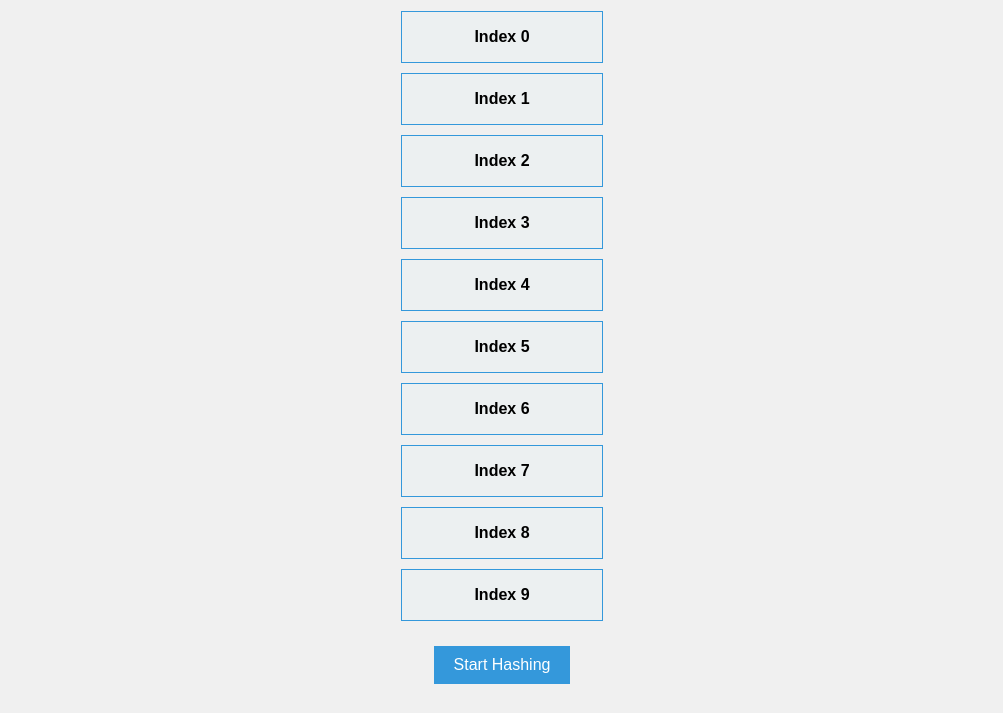
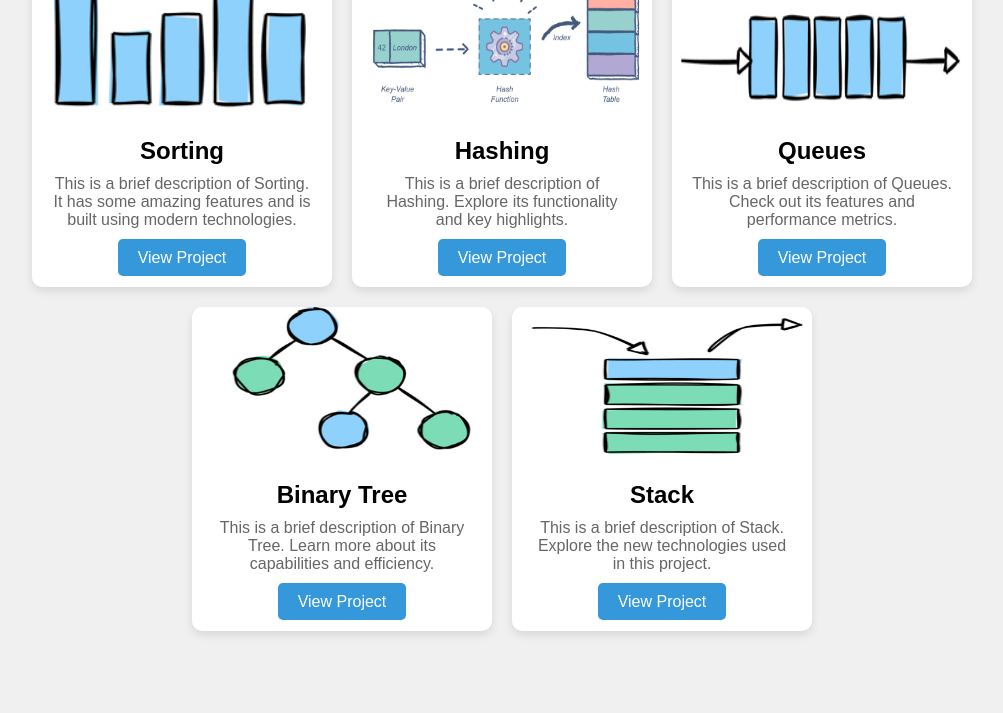
Before and after one commit to fardeentech/DSA-Virtual-Lab, a plain HTML site: page index.html in a window 1280 px wide. Shown: the part 103-816 px from the top of the page, without its empty margins (138-1141 px from the left). Drawn offline with Linux system fonts and the light colour scheme.

Commit message:
Add files via upload

```diff
--- a/index.html
+++ b/index.html
@@ -3,14 +3,55 @@
 <head>
     <meta charset="UTF-8">
     <meta name="viewport" content="width=device-width, initial-scale=1.0">
-    <title>Division Method Hashing Animation</title>
-    <link rel="stylesheet" href="style.css">
+    <title>Contents</title>
+    <link rel="stylesheet" href="styles.css">
 </head>
 <body>
-    <h1>Division Method Hashing Visualization</h1>
-    <div id="hash-table-container"></div>
-    <button onclick="startHashing()">Start Hashing</button>
+    <div class="card-container">
+        <div class="card">
+            <img src="Screenshot 2024-09-21 021342.png" alt="Project 1" class="card-image">
+            <div class="card-content">
+                <h3>Sorting</h3>
+                <p>This is a brief description of Sorting. It has some amazing features and is built using modern technologies.</p>
+                <a href="#" class="btn">View Project</a>
+            </div>
+        </div>
 
-    <script src="script.js"></script>
+        <div class="card">
+            <img src="Hashing.png" alt="Project 2" class="card-image">
+            <div class="card-content">
+                <h3>Hashing</h3>
+                <p>This is a brief description of Hashing. Explore its functionality and key highlights.</p>
+                <a href="#" class="btn">View Project</a>
+            </div>
+        </div>
+
+        <div class="card">
+            <img src="Screenshot 2024-09-21 021415.png" alt="Project 3" class="card-image">
+            <div class="card-content">
+                <h3>Queues</h3>
+                <p>This is a brief description of Queues. Check out its features and performance metrics.</p>
+                <a href="#" class="btn">View Project</a>
+            </div>
+        </div>
+
+        <div class="card">
+            <img src="Screenshot 2024-09-21 021355.png" alt="Project 4" class="card-image">
+            <div class="card-content">
+                <h3>Binary Tree</h3>
+                <p>This is a brief description of Binary Tree. Learn more about its capabilities and efficiency.</p>
+                <a href="#" class="btn">View Project</a>
+            </div>
+        </div>
+
+        <div class="card">
+            <img src="Screenshot 2024-09-21 021522.png" alt="Project 5" class="card-image">
+            <div class="card-content">
+                <h3>Stack</h3>
+                <p>This is a brief description of Stack. Explore the new technologies used in this project.</p>
+                <a href="#" class="btn">View Project</a>
+            </div>
+        </div>
+    </div>
 </body>
 </html>
--- /dev/null
+++ b/styles.css
@@ -0,0 +1,78 @@
+* {
+    margin: 0;
+    padding: 0;
+    box-sizing: border-box;
+}
+
+body {
+    font-family: Arial, sans-serif;
+    background-color: #f0f0f0;
+    display: flex;
+    justify-content: center;
+    align-items: center;
+    height: 100vh;
+}
+
+.card-container {
+    display: flex;
+    gap: 20px;
+    justify-content: center;
+    align-items: center;
+    flex-wrap: wrap;
+    padding: 20px;
+}
+
+.card {
+    background-color: white;
+    border-radius: 10px;
+    box-shadow: 0 4px 8px rgba(0, 0, 0, 0.1);
+    width: 300px;
+    text-align: center;
+    transition: transform 0.3s ease;
+    overflow: hidden;
+}
+
+.card:hover {
+    transform: translateY(-10px);
+}
+
+.card-image {
+    width: 100%;
+    height: auto;
+    border-top-left-radius: 10px;
+    border-top-right-radius: 10px;
+}
+
+.card-content {
+    padding: 20px;
+}
+
+.card-content h3 {
+    margin-bottom: 10px;
+    font-size: 24px;
+}
+
+.card-content p {
+    font-size: 16px;
+    color: #666;
+    margin-bottom: 20px;
+}
+
+.btn {
+    text-decoration: none;
+    padding: 10px 20px;
+    background-color: #3498db;
+    color: white;
+    border-radius: 5px;
+    font-size: 16px;
+    transition: background-color 0.3s ease;
+}
+
+.btn:hover {
+    background-color: #2980b9;
+}
+
+.card-image{
+    width:300px;
+    height:150px;
+}
```
Also changed, not shown: Hashing.png (added), Screenshot 2024-09-21 021342.png (added), Screenshot 2024-09-21 021355.png (added), Screenshot 2024-09-21 021415.png (added), Screenshot 2024-09-21 021522.png (added).
